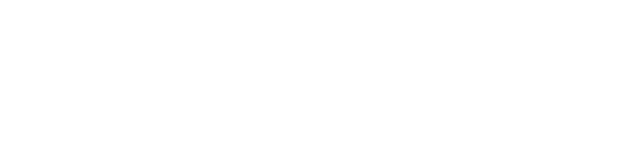
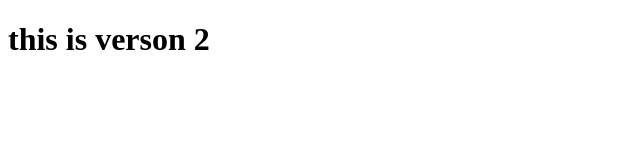
Before and after one commit to kinzaayaz/git_practice_repo, a plain HTML site: page index.html in a window 1280 px wide. Shown: the whole page, without its empty margins (0-640 px from the left). Drawn offline with Linux system fonts and the light colour scheme.

Commit message:
this is V2

```diff
--- a/index.html
+++ b/index.html
@@ -6,6 +6,6 @@
     <title>Document</title>
 </head>
 <body>
-
+    <h1>this is verson 2</h1>
 </body>
 </html>
```
